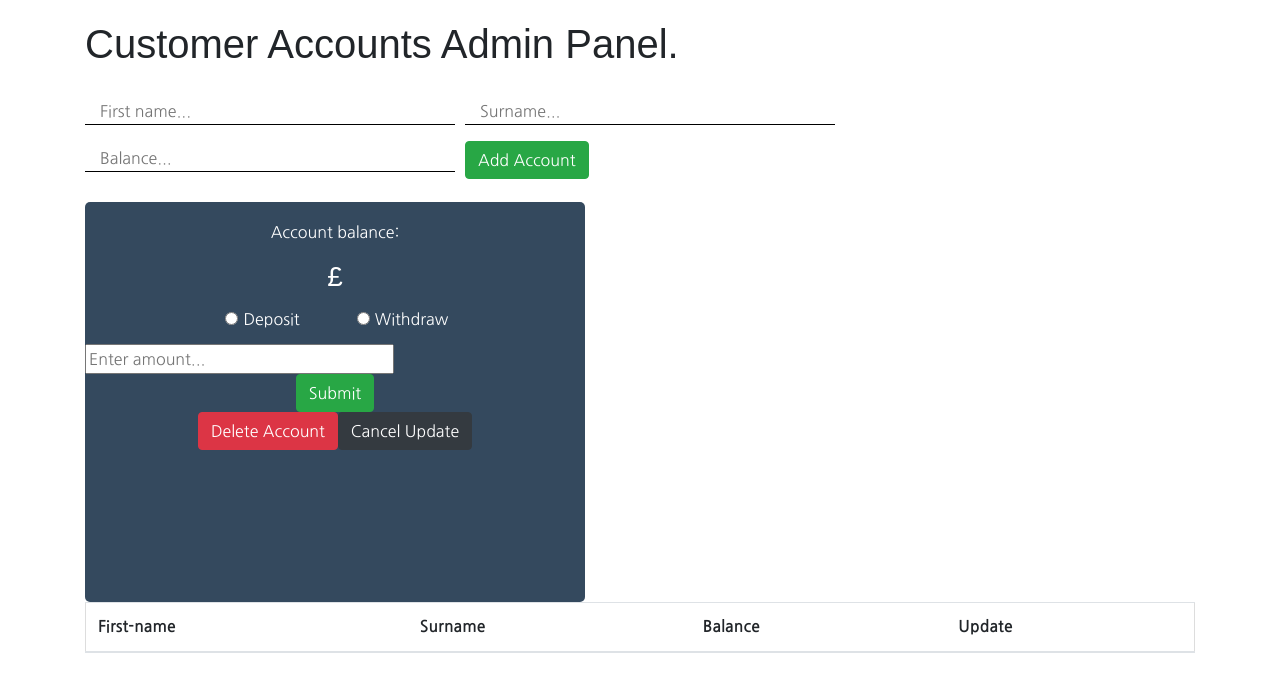
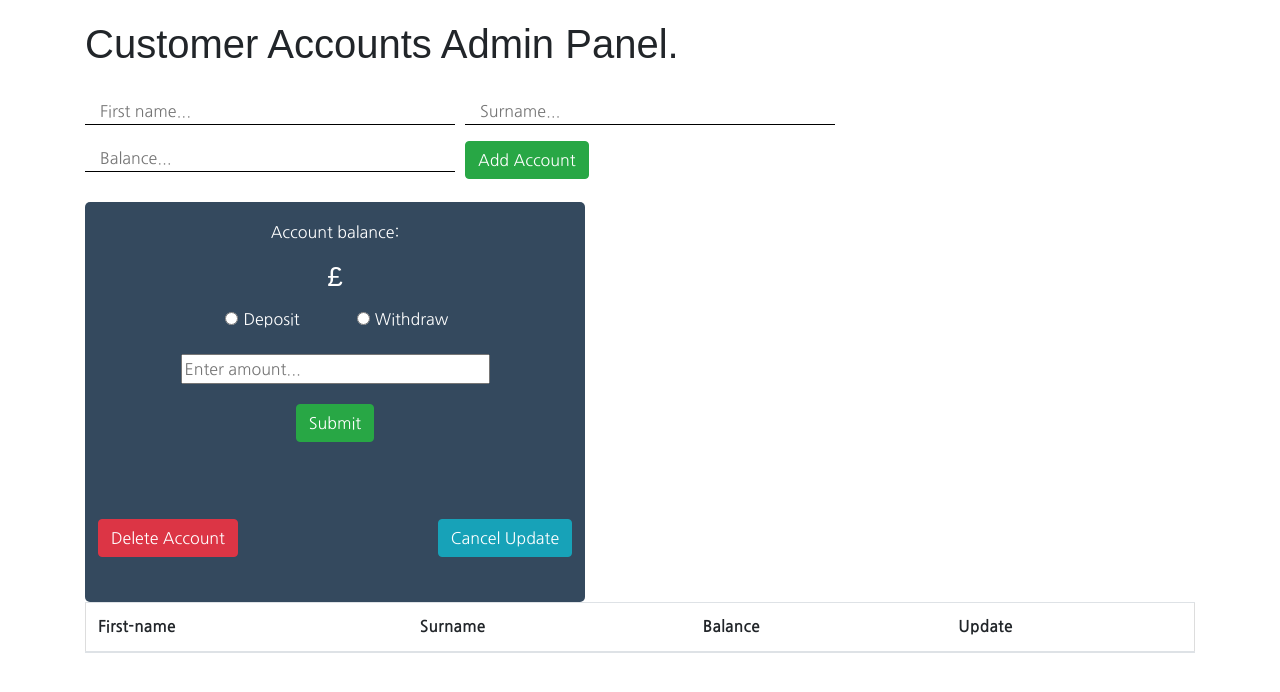
Before and after one commit to ChrisTregaskis/nodeBankingApp, a React (Create React App) app in the folder bankingAppFE/banking-app/: page / in a window 1280 px wide. Shown: the top 692 px of the page. Built offline with nearby package versions, Linux system fonts and the light colour scheme; no server answers; the HTML template or start-up script is replaced by a standard one; a web font is replaced by a local one.

Commit message:
styled and positioned buttons

```diff
--- a/bankingAppFE/banking-app/src/Components/CustomerAccountModal/CustomerAccountModal.js
+++ b/bankingAppFE/banking-app/src/Components/CustomerAccountModal/CustomerAccountModal.js
@@ -68,11 +68,11 @@ class CustomerAccountModal extends React.Component{
                         <label htmlFor="withdrawRadio" className="radioLabel">Withdraw</label>
                     </div>
                     <input className="modalInputNum" type="number" placeholder="Enter amount..."/>
-                    <button type="submit" className="btn btn-success">Submit</button>
+                    <button type="submit" className="btn btn-success modalSubmitBtn">Submit</button>
                 </form>
-                <button className="btn btn-danger">Delete Account</button>
-                <button className="btn btn-dark">Cancel Update</button>
-                <div className="text-danger">{this.state.response}</div>
+                <div className="modalResponse">{this.state.response}</div>
+                <button className="btn btn-danger deleteAccount">Delete Account</button>
+                <button className="btn btn-info cancelUpdate">Cancel Update</button>
             </div>
         );
     }
--- a/bankingAppFE/banking-app/src/Components/CustomerAccountModal/customerAccountModal.css
+++ b/bankingAppFE/banking-app/src/Components/CustomerAccountModal/customerAccountModal.css
@@ -5,10 +5,25 @@
     border-radius: 5px;
     text-align: center;
     color: #fff;
+    /*box-shadow: 0 2.8px 2.2px rgba(0, 0, 0, 0.034),*/
+    /*0 6.7px 5.3px rgba(0, 0, 0, 0.048),*/
+    /*0 12.5px 10px rgba(0, 0, 0, 0.06),*/
+    /*0 22.3px 17.9px rgba(0, 0, 0, 0.072),*/
+    /*0 41.8px 33.4px rgba(0, 0, 0, 0.086),*/
+    /*0 100px 80px rgba(0, 0, 0, 0.12);*/
+}
+
+.visible {
+    display: block;
+}
+
+.hidden {
+    display: none;
 }
 
 .modalInputNum {
     display: block;
+    margin: 10px auto;
 }
 
 .name {
@@ -24,3 +39,24 @@
     display: inline-block;
     margin: 0 20px;
 }
+
+.modalSubmitBtn {
+    display: block;
+    margin: 20px auto;
+}
+
+.modalResponse {
+    height: 80px;
+}
+
+.deleteAccount {
+    position: relative;
+    bottom: 23px;
+    left: -100px;
+}
+
+.cancelUpdate {
+    position: relative;
+    bottom: 23px;
+    right: -100px;
+}
```
